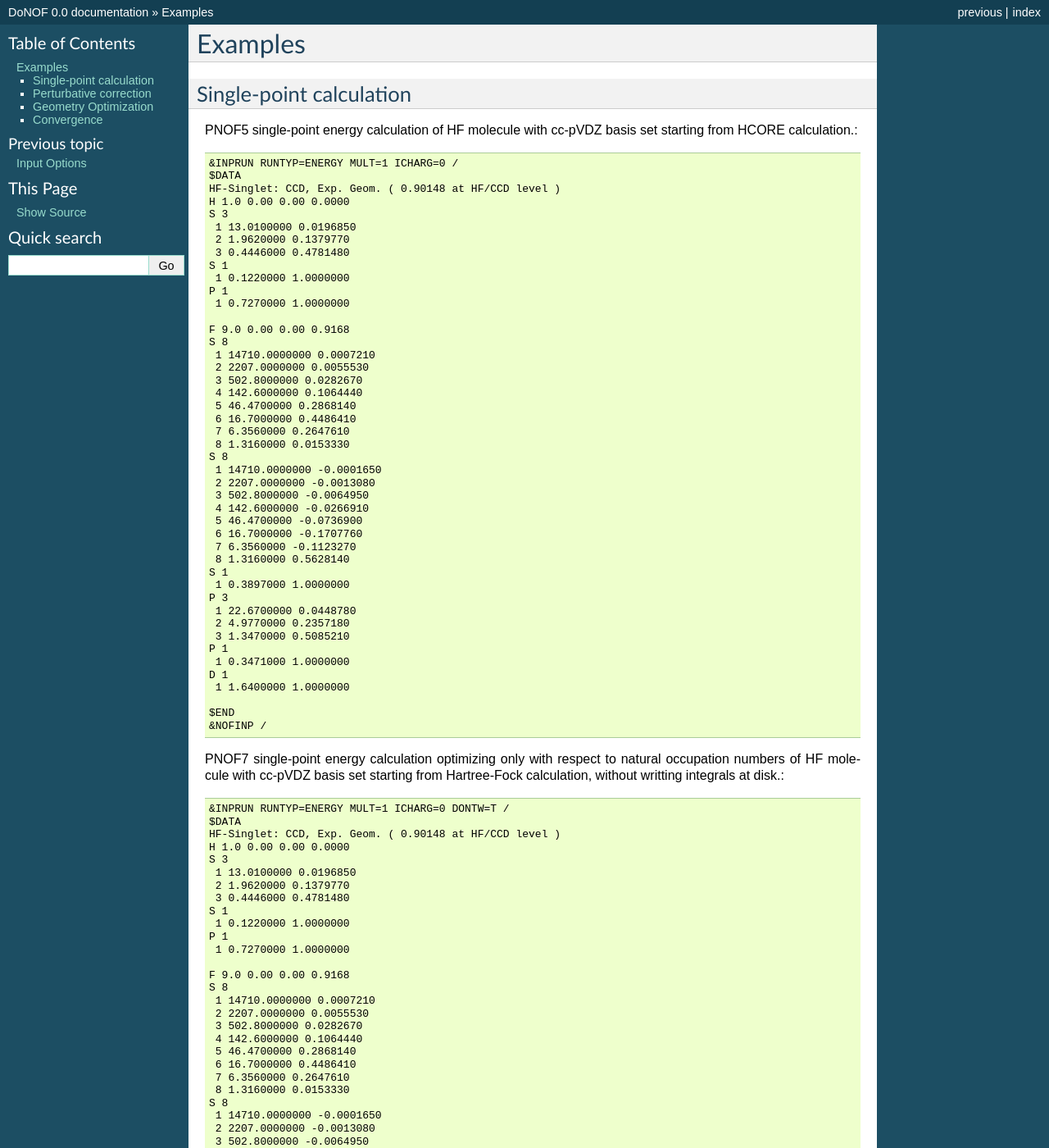
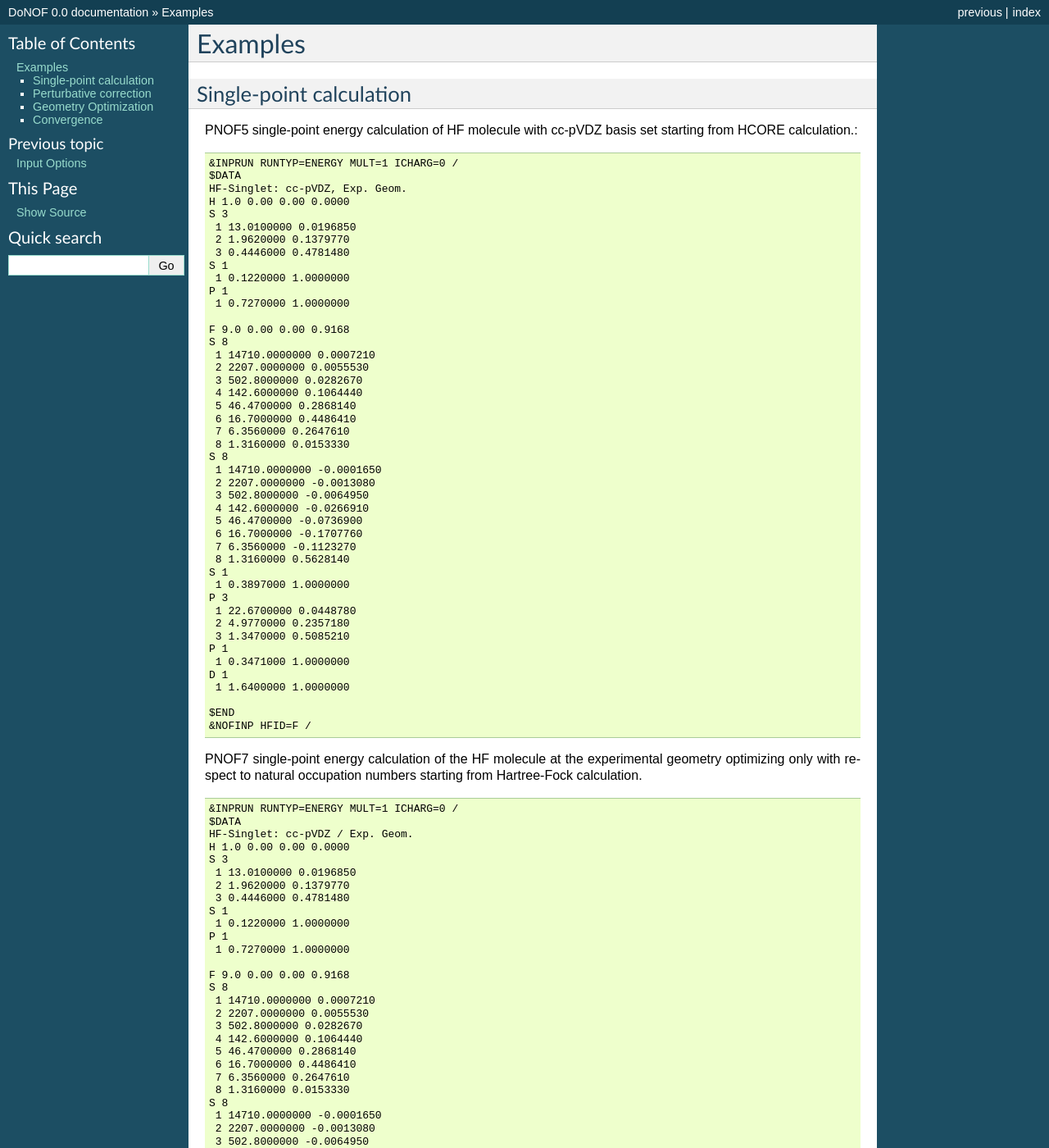
Before and after one commit to DoNOF/DoNOF-Documentation, a Sphinx documentation site: the page built from docs/examples.rst, in a window 1280 px wide and 1400 px high. Shown: the whole window at 82% size. Built offline with Sphinx 7.4.7, drawn with Linux system fonts in a browser that asks for light colours; some of the changed text lies outside the part shown.

Commit message:
Update examples.rst

```diff
--- a/docs/examples.rst
+++ b/docs/examples.rst
@@ -9,7 +9,7 @@
 
     &INPRUN RUNTYP=ENERGY MULT=1 ICHARG=0 /
     $DATA
-    HF-Singlet: CCD, Exp. Geom. ( 0.90148 at HF/CCD level )
+    HF-Singlet: cc-pVDZ, Exp. Geom.
     H 1.0 0.00 0.00 0.0000
     S 3
      1 13.0100000 0.0196850
@@ -51,14 +51,14 @@
      1 1.6400000 1.0000000
 
     $END
-    &NOFINP /
+    &NOFINP HFID=F /
 
 
-PNOF7 single-point energy calculation optimizing only with respect to natural occupation numbers of HF molecule with cc-pVDZ basis set starting from Hartree-Fock calculation, without writting integrals at disk.::
+PNOF7 single-point energy calculation of the HF molecule at the experimental geometry optimizing only with respect to natural occupation numbers starting from Hartree-Fock calculation. ::
 
-    &INPRUN RUNTYP=ENERGY MULT=1 ICHARG=0 DONTW=T /
+    &INPRUN RUNTYP=ENERGY MULT=1 ICHARG=0 /
     $DATA
-    HF-Singlet: CCD, Exp. Geom. ( 0.90148 at HF/CCD level )
+    HF-Singlet: cc-pVDZ / Exp. Geom.
     H 1.0 0.00 0.00 0.0000
     S 3
      1 13.0100000 0.0196850
@@ -103,8 +103,7 @@
     &NOFINP IPNOF=7 ICOEF=0 HFID=T /
 
 
-PNOF7 for multiplets single-point energy calculation optimizing only with respect to natural orbitals of Oxygen atom at its spin state S=1 with STO-3G basis set.::
-
+PNOF7 single-point energy calculation of the of Oxygen atom at its triplet state (S=1) with STO-3G basis set, optimizing only with respect to natural orbitals.::
 
     &INPRUN RUNTYP=ENERGY MULT=3 ICHARG=0 /
     $DATA
@@ -150,7 +149,7 @@
 
 Geometry Optimization of HF molecule by using cc-pVDZ basis set and NAG conjugate gradient algorithm.::
 
-    &INPRUN RUNTYP=OPTGEO MULT=1 ICHARG=0 DONTW=T /
+    &INPRUN RUNTYP=OPTGEO MULT=1 ICHARG=0 /
     $DATA
     HF-Singlet: CCD, starting from Exp. Geom. ( 0.90148 at HF/CCD level )
     H 1.0 0.00 0.00 0.0000
```
Also changed, not shown: other parts of docs/examples.rst (+2 -2 lines).
